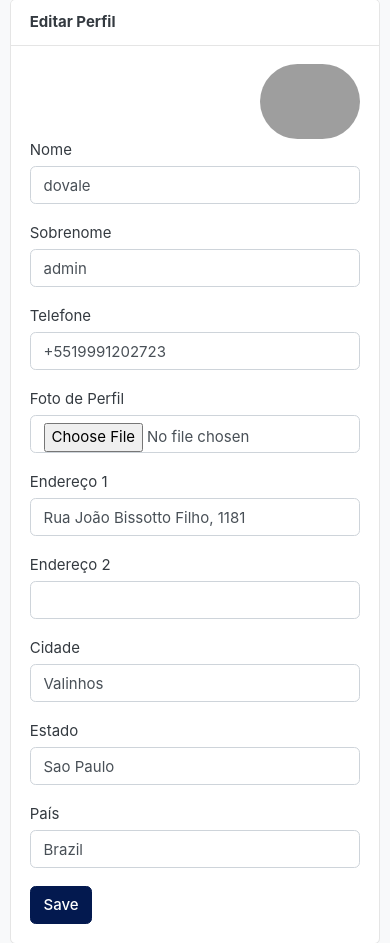
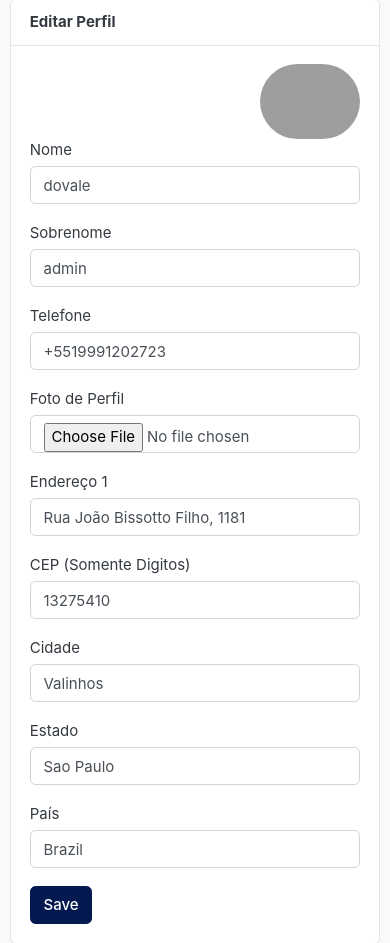
Before and after one commit to gitGabrielCastilho/Dovale-Django, a Django app: page /accounts/edit_profile/ in a window 390 px wide. Shown: the part 464-1407 px from the top of the page. Run offline with Django 5.2, Linux system fonts and the light colour scheme; a user stored in the database is signed in; data comes from the database, SQL or seed files in the repository; data that the repository does not hold is empty; some libraries are stand-ins or nearby versions; some web fonts are replaced; grey boxes are pictures that could not be loaded.

Commit message:
tabela de frete

```diff
--- a/accounts/forms.py
+++ b/accounts/forms.py
@@ -22,7 +22,7 @@ class RegistrationForm(forms.ModelForm):
 
         if password != confirm_password:
             raise forms.ValidationError(
-                "Password does not match!"
+                "As senhas são diferentes!"
             )
 
     def __init__(self, *args, **kwargs):
@@ -49,7 +49,7 @@ class UserProfileForm(forms.ModelForm):
     profile_picture = forms.ImageField(required=False, error_messages = {'invalid':("Image files only")}, widget=forms.FileInput)
     class Meta:
         model = UserProfile
-        fields = ('address_line_1', 'address_line_2', 'city', 'state', 'country', 'profile_picture')
+        fields = ('address_line_1', 'zip_code', 'city', 'state', 'country', 'profile_picture')
 
     def __init__(self, *args, **kwargs):
         super(UserProfileForm, self).__init__(*args, **kwargs)
--- a/accounts/models.py
+++ b/accounts/models.py
@@ -72,7 +72,7 @@ class Account(AbstractBaseUser):
 class UserProfile(models.Model):
     user = models.OneToOneField(Account, on_delete=models.CASCADE)
     address_line_1 = models.CharField(blank=True, max_length=100)
-    address_line_2 = models.CharField(blank=True, max_length=100)
+    zip_code = models.CharField(blank=True, max_length=8)
     profile_picture = models.ImageField(blank=True, upload_to='userprofile')
     city = models.CharField(blank=True, max_length=20)
     state = models.CharField(blank=True, max_length=20)
--- a/carts/views.py
+++ b/carts/views.py
@@ -160,7 +160,7 @@ def remove_cart_item(request, product_id, cart_item_id):
     return redirect('cart')
 
 
-def cart(request, total=0, quantity=0, cart_items=None):
+def cart(request, total=0, quantity=0, weight=0, cart_items=None):
     try:
         if request.user.is_authenticated:
             cart_items = CartItem.objects.filter(user=request.user, is_active=True)
@@ -170,6 +170,7 @@ def cart(request, total=0, quantity=0, cart_items=None):
         for cart_item in cart_items:
             total += (cart_item.product.price * cart_item.quantity)
             quantity += cart_item.quantity
+            weight = quantity
 
     except ObjectDoesNotExist:
         pass #just ignore
@@ -178,6 +179,7 @@ def cart(request, total=0, quantity=0, cart_items=None):
         'total': total,
         'quantity': quantity,
         'cart_items': cart_items,
+        'weight' : weight,
 
     }
     return render(request, 'store/cart.html', context)
--- a/mysite/settings.py
+++ b/mysite/settings.py
@@ -38,6 +38,7 @@ INSTALLED_APPS = [
     'django.contrib.sessions',
     'django.contrib.messages',
     'django.contrib.staticfiles',
+    'import_export',
     'category',
     'accounts',
     'store',
--- a/orders/forms.py
+++ b/orders/forms.py
@@ -5,4 +5,4 @@ from .models import Order
 class OrderForm(forms.ModelForm):
     class Meta:
         model = Order
-        fields = ['first_name', 'last_name', 'phone', 'email', 'address_line_1', 'address_line_2', 'country', 'state', 'city', 'order_note']
+        fields = ['first_name', 'last_name', 'phone', 'email', 'address_line_1', 'zip_code', 'country', 'state', 'city', 'order_note']
--- a/orders/models.py
+++ b/orders/models.py
@@ -32,7 +32,7 @@ class Order(models.Model):
     phone = models.CharField(max_length=15)
     email = models.EmailField(max_length=50)
     address_line_1 = models.CharField(max_length=50)
-    address_line_2 = models.CharField(max_length=50, blank=True)
+    zip_code = models.CharField(max_length=8, blank=True)
     country = models.CharField(max_length=50)
     state = models.CharField(max_length=50)
     city = models.CharField(max_length=50)
@@ -69,3 +69,6 @@ class OrderProduct(models.Model):
 
     def __str__(self):
         return self.product.product_name
+
+# class FreteSedex(models.Model):
+#     cep_origem =
--- a/orders/views.py
+++ b/orders/views.py
@@ -35,7 +35,7 @@ def place_order(request, total=0, quantity=0,):
             data.phone = form.cleaned_data['phone']
             data.email = form.cleaned_data['email']
             data.address_line_1 = form.cleaned_data['address_line_1']
-            data.address_line_2 = form.cleaned_data['address_line_2']
+            data.zip_code = form.cleaned_data['zip_code']
             data.country = form.cleaned_data['country']
             data.state = form.cleaned_data['state']
             data.city = form.cleaned_data['city']
--- a/templates/accounts/edit_profile.html
+++ b/templates/accounts/edit_profile.html
@@ -47,11 +47,11 @@
 						<label>Endereço 1</label>
 						{{profile_form.address_line_1}}
 					</div>
-					<div class="form-group">
-						<label>Endereço 2</label>
-						{{profile_form.address_line_2}}
-					</div>
 					<div class="form-row">
+						<div class="form-group col-md-4">
+							<label>CEP (Somente Digitos)</label>
+							{{profile_form.zip_code}}
+						</div>
 						<div class="form-group col-md-4">
 							<label>Cidade</label>
 							{{profile_form.city}}
--- a/templates/orders/order_complete.html
+++ b/templates/orders/order_complete.html
@@ -34,6 +34,7 @@
                                     <li><strong>Enviar Para</strong></li>
                                     <li>{{order.full_name}}</li>
                                     <li>{{order.full_address}}</li>
+                                    <li>{{order.zip_code}}</li>
                                     <li>{{order.city}}, {{order.state}}</li>
                                     <li>{{order.country}}</li>
                                 </ul>
--- a/templates/orders/payments.html
+++ b/templates/orders/payments.html
@@ -17,6 +17,7 @@
 					<div class="card-body">
 						<p class="card-text mb-0">{{order.full_name}}</p>
 						<p class="card-text mb-0">{{order.full_address}}</p>
+						<p class="card-text mb-0">{{order.zip_code}}</p>
 						<p class="card-text mb-0">{{order.city}}, {{order.state}}</p>
 						<p class="card-text mb-0">{{order.country}}</p>
 						<p class="card-text mb-0">{{order.email}}</p>
--- a/templates/store/cart.html
+++ b/templates/store/cart.html
@@ -91,6 +91,10 @@
 			  <dt>Total:</dt>
 			  <dd class="text-right">R$ {{total}}</dd>
 			</dl>
+			<dl class="dlist-align">
+				<dt>Peso:</dt>
+				<dd class="text-right">{{weight}}</dd>
+			  </dl>
 			<hr>
 			<p class="text-center mb-3">
 				<img src="{% static './images/misc/payments.png' %}" height="26">
--- a/templates/store/checkout.html
+++ b/templates/store/checkout.html
@@ -42,8 +42,8 @@
           <input type="text" name="address_line_1" class="form-control" required>
         </div>
         <div class="col form-group">
-          <label for="">Endereço 2</label>
-          <input type="text" name="address_line_2" class="form-control">
+          <label for="">CEP (Somente Digitos)</label>
+          <input type="text" name="zip_code" class="form-control">
         </div>
       </div>
       <div class="form-row">
```
Also changed, not shown: accounts/migrations/0003_rename_address_line_2_userprofile_zip_code.py (added), accounts/migrations/0004_alter_userprofile_zip_code.py (added), db.sqlite3, orders/migrations/0003_remove_order_address_line_2_order_zip_code.py (added).
